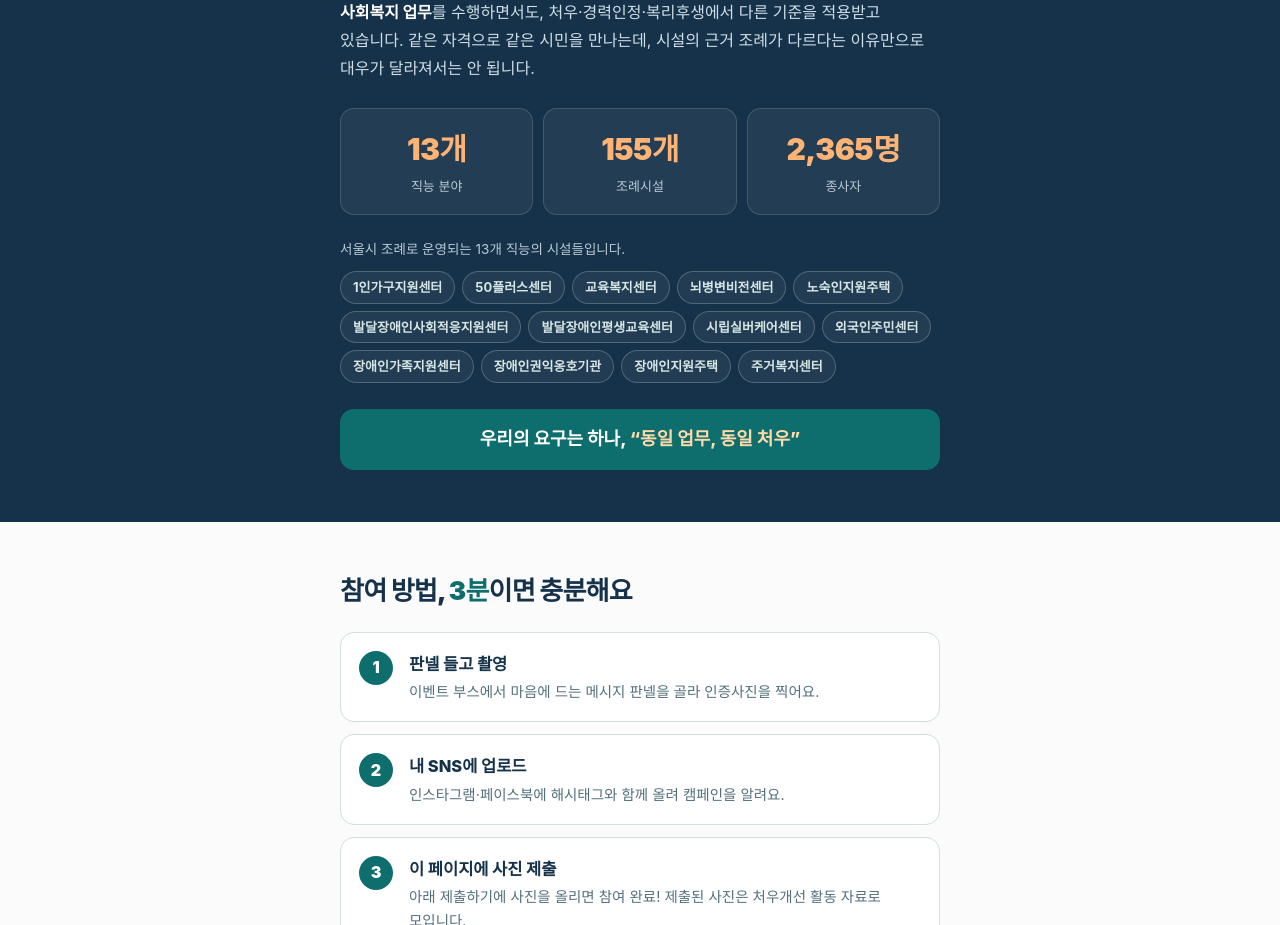
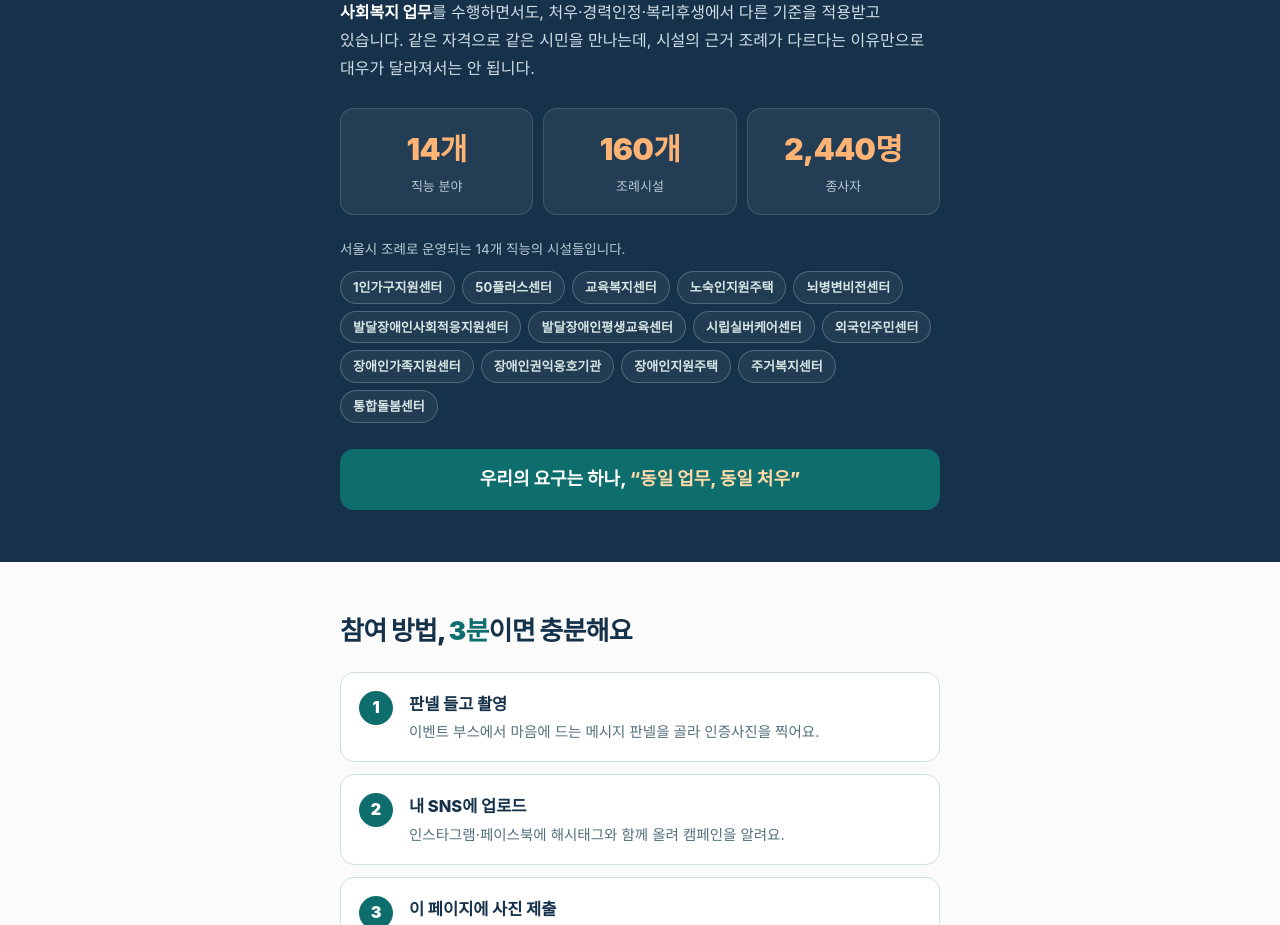
Before and after one commit to kosuk1231/fair0912, a Next.js app: page / in a window 1280 px wide. Shown: the part 1740-2665 px from the top of the page. Built offline with nearby package versions, Linux system fonts and the light colour scheme; a web font is replaced by a local one.

Commit message:
Add files via upload

```diff
--- a/app/page.js
+++ b/app/page.js
@@ -424,18 +424,18 @@ export default function Page() {
             대우가 달라져서는 안 됩니다.
           </p>
           <div className="stats">
-            <div className="stat"><b>13개</b><span>직능 분야</span></div>
-            <div className="stat"><b>155개</b><span>조례시설</span></div>
-            <div className="stat"><b>2,365명</b><span>종사자</span></div>
+            <div className="stat"><b>14개</b><span>직능 분야</span></div>
+            <div className="stat"><b>160개</b><span>조례시설</span></div>
+            <div className="stat"><b>2,440명</b><span>종사자</span></div>
           </div>
           <div className="facilities">
-            <p className="fac-label">서울시 조례로 운영되는 13개 직능의 시설들입니다.</p>
+            <p className="fac-label">서울시 조례로 운영되는 14개 직능의 시설들입니다.</p>
             <ul>
               {[
-                '1인가구지원센터', '50플러스센터', '교육복지센터', '뇌병변비전센터',
-                '노숙인지원주택', '발달장애인사회적응지원센터', '발달장애인평생교육센터',
+                '1인가구지원센터', '50플러스센터', '교육복지센터', '노숙인지원주택',
+                '뇌병변비전센터', '발달장애인사회적응지원센터', '발달장애인평생교육센터',
                 '시립실버케어센터', '외국인주민센터', '장애인가족지원센터',
-                '장애인권익옹호기관', '장애인지원주택', '주거복지센터',
+                '장애인권익옹호기관', '장애인지원주택', '주거복지센터', '통합돌봄센터',
               ].map((f) => (
                 <li key={f}>{f}</li>
               ))}
```
